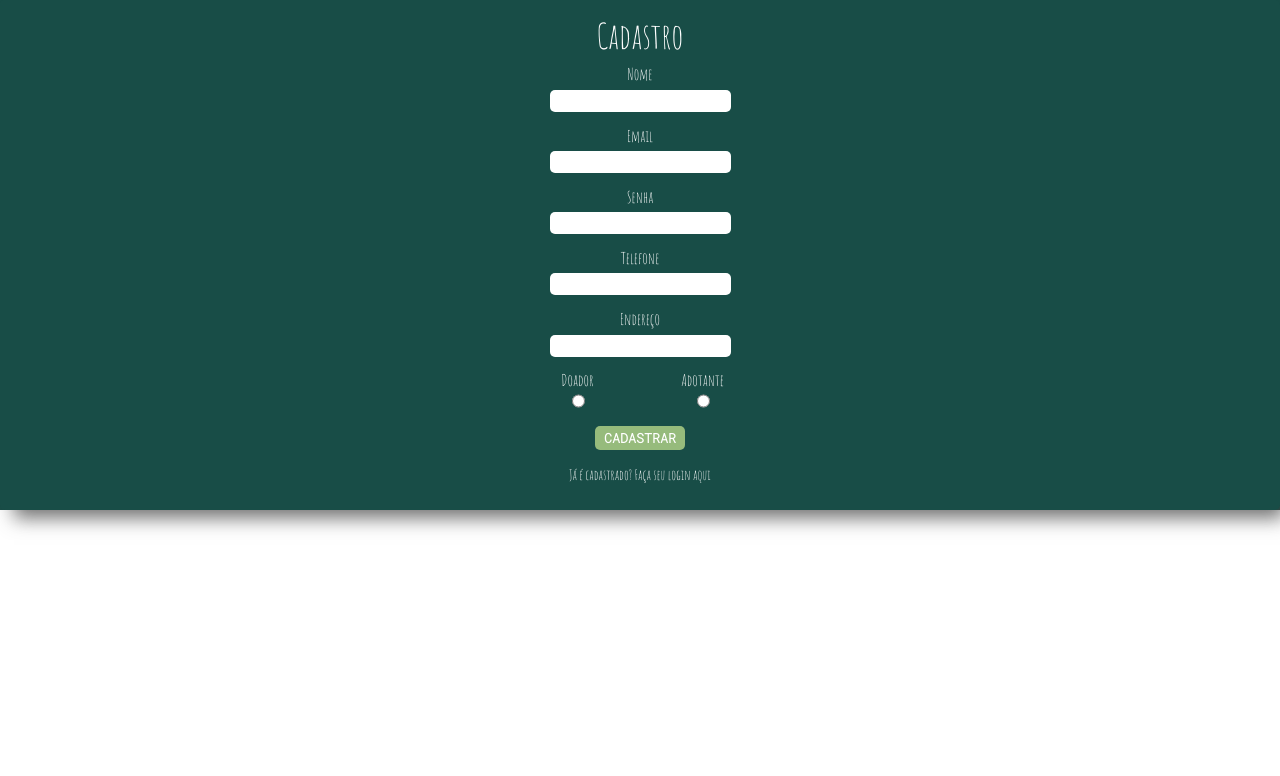
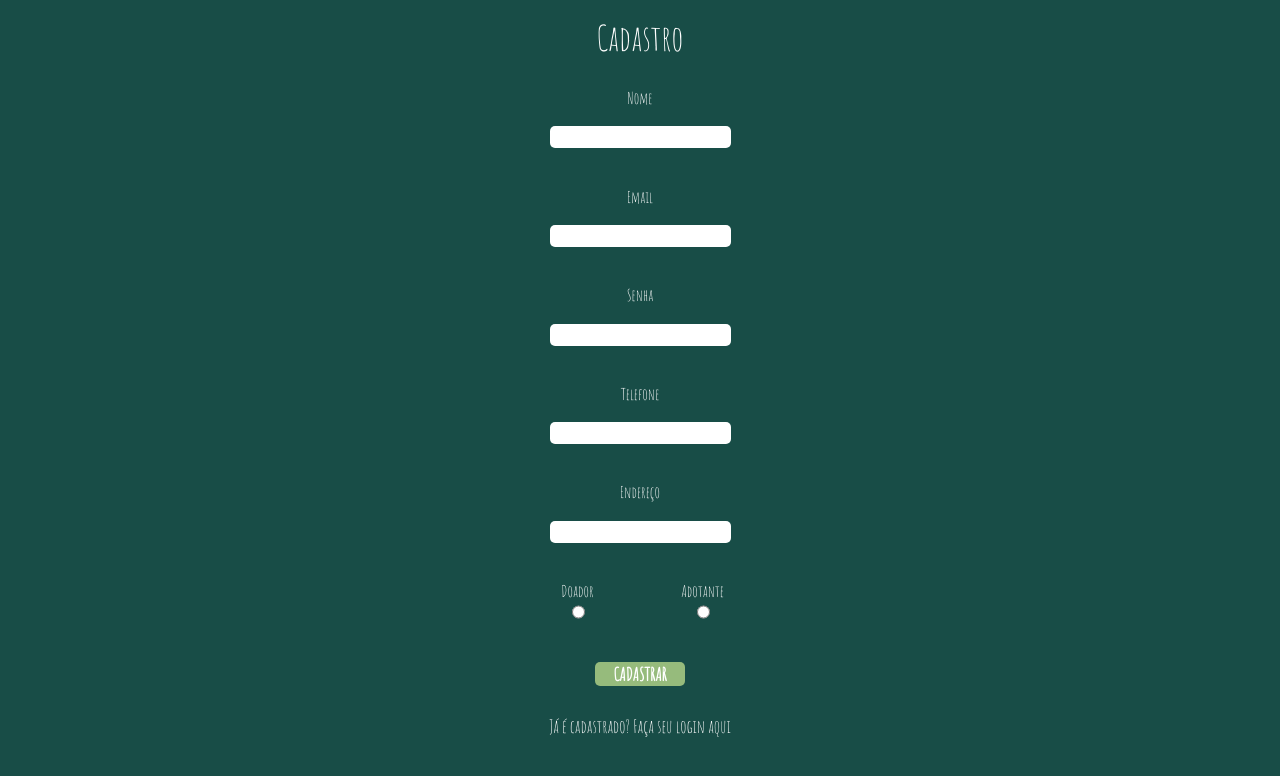
Before and after one commit to fernandochi/Adote_um_humano, a React (Create React App) app: page /register in a window 1280 px wide. Shown: the top 776 px of the page. Built offline with nearby package versions, Linux system fonts and the light colour scheme.

Commit message:
fix: fixing some styles

```diff
--- a/src/pages/Register/index.js
+++ b/src/pages/Register/index.js
@@ -54,8 +54,8 @@ const RegisterUser = () => {
 
   return (
     <Container>
+      <Title>Cadastro</Title>
       <Form onSubmit={handleSubmit(handleForm)}>
-        <Title>Cadastro</Title>
         <Label htmlFor="name">Nome</Label>
         <Input name="name" ref={register} />
         <Errors>{errors.name?.message}</Errors>
--- a/src/pages/Register/style.js
+++ b/src/pages/Register/style.js
@@ -1,30 +1,28 @@
 import styled from "styled-components";
 
 const Container = styled.div`
-  width: 100%;
-  height: 100%;
+  width: 100vw;
+  height: 100vh;
   background-color: #184d47;
+  color: white;
   font-family: "Amatic SC", cursive;
 `;
 
 const Title = styled.h1`
   text-align: center;
   font-size: 35px;
-  margin-bottom: 6px;
+  padding-top: 20px;
 `;
 
 const Form = styled.form`
-  color: white;
   display: flex;
   flex-direction: column;
   align-items: center;
   justify-content: space-evenly;
   width: 100%;
-  height: 510px;
-  /* margin: 20px auto; */
-  padding: 10px;
+  height: 90%;
+  padding: 15px 10px 10px 10px;
   border-radius: 5px;
-  box-shadow: 9px 13px 18px -5px rgba(64, 64, 64, 0.75);
 `;
 
 const Label = styled.label`
@@ -71,8 +69,9 @@ const Button = styled.button`
   border-radius: 5px;
   height: 24px;
   width: 90px;
-  font-family: "Roboto Mono", monospace;
+  font-family: "Amatic SC", cursive;
   font-weight: bold;
+  font-size: 18px;
   text-transform: uppercase;
   color: white;
   background-color: #96bb7c;
@@ -83,7 +82,7 @@ const Button = styled.button`
 `;
 
 const Link = styled.span`
-  font-size: 14px;
+  font-size: 18px;
   margin: 10px 0;
   :hover {
     text-decoration: underline;
```
Also changed, not shown: 1 other file (tests, documents, lock files or other folders).
